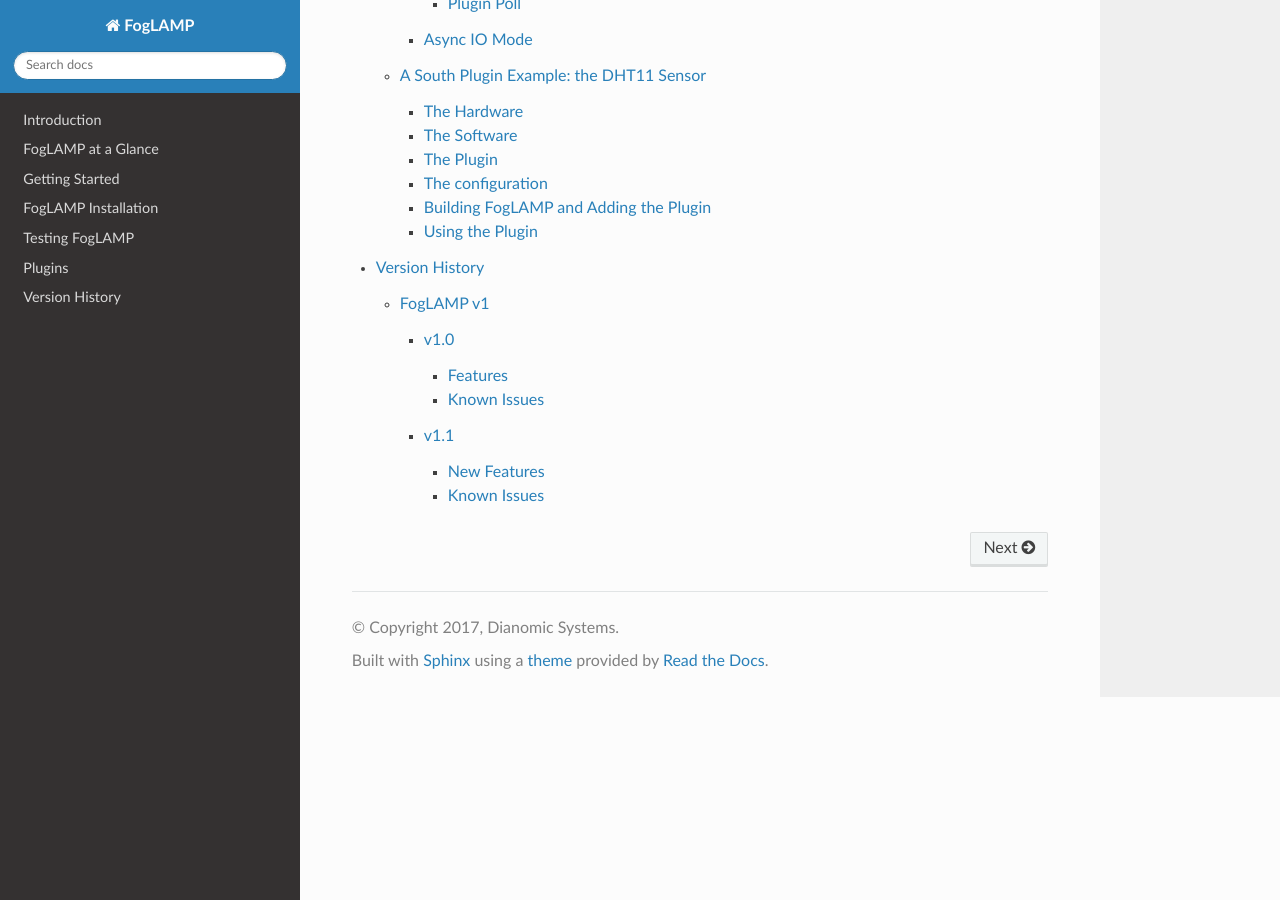
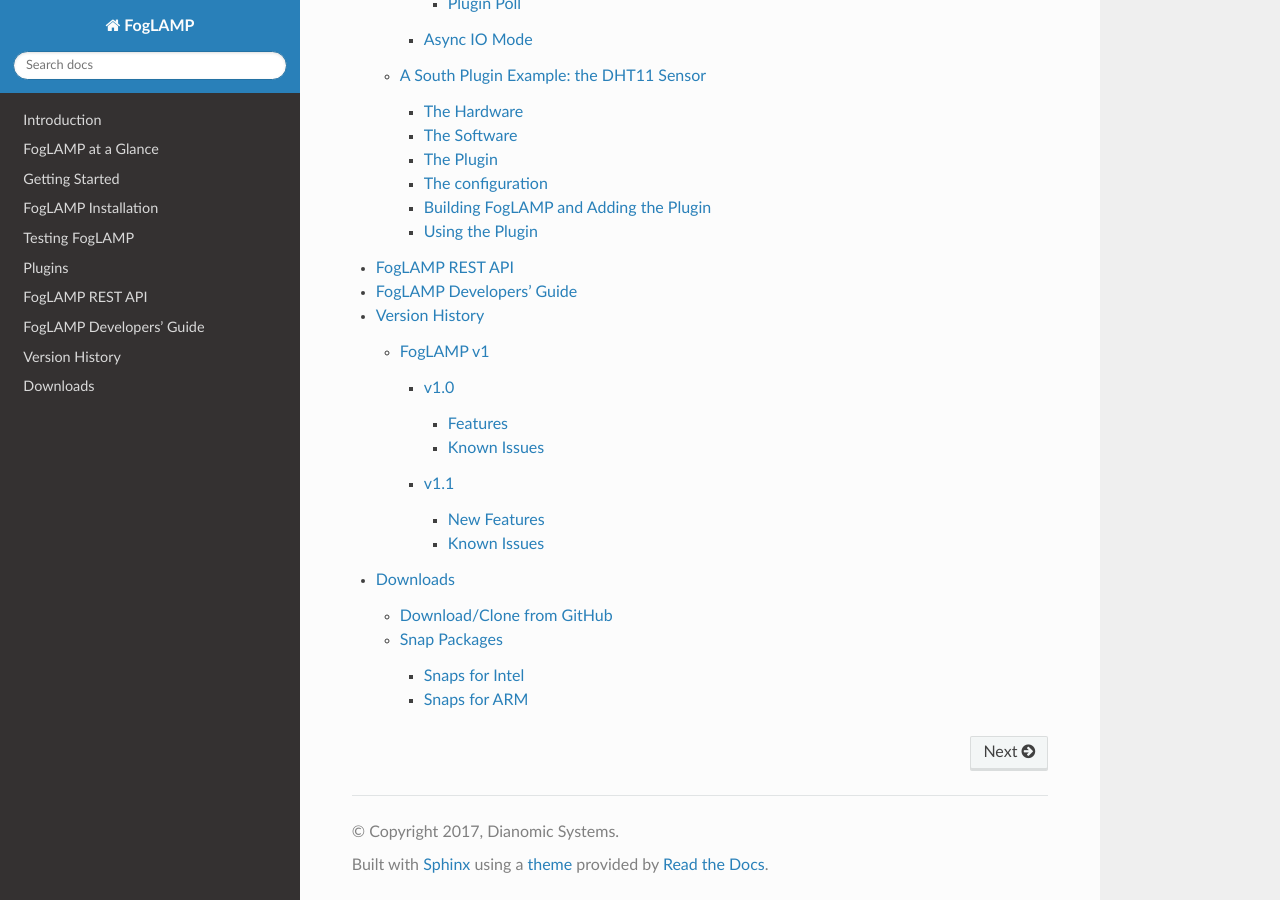
Before and after one commit to fledge-iot/fledge, a Sphinx documentation site: the page built from docs/index.rst, in a window 1280 px wide and 900 px high, scrolled down 2124 px. Built offline with Sphinx 7.4.7 and the Read the Docs theme 2.0.0, drawn with Linux system fonts in a browser that asks for light colours.

Commit message:
First Set

```diff
--- /dev/null
+++ b/docs/07_REST.rst
@@ -0,0 +1,18 @@
+.. REST API Guide
+
+.. |br| raw:: html
+
+   <br />
+
+.. Images
+
+
+.. Links
+
+
+.. =============================================
+
+
+****************
+FogLAMP REST API
+****************
--- /dev/null
+++ b/docs/08_developer.rst
@@ -0,0 +1,18 @@
+.. Developers' Guide
+
+.. |br| raw:: html
+
+   <br />
+
+.. Images
+
+
+.. Links
+
+
+.. =============================================
+
+
+*************************
+FogLAMP Developers' Guide
+*************************
--- /dev/null
+++ b/docs/92_downloads.rst
@@ -0,0 +1,80 @@
+.. Downloads
+
+.. |br| raw:: html
+
+   <br />
+
+.. Images
+
+.. Links
+
+.. Links in new tabs
+
+.. |foglamp prj| raw:: html
+
+   <a href="https://github.com/foglamp/FogLAMP" target="_blank">https://github.com/foglamp/FogLAMP</a>
+
+.. |foglamp gui| raw:: html
+
+   <a href="https://github.com/foglamp/foglamp-gui" target="_blank">https://github.com/foglamp/foglamp-gui</a>
+
+.. |snap builder| raw:: html
+
+   <a href="https://github.com/foglamp/foglamp-snap" target="_blank">https://github.com/foglamp/foglamp-snap</a>
+
+.. |postgres for foglamp| raw:: html
+
+   <a href="https://github.com/foglamp/storage-postgres" target="_blank">https://github.com/foglamp/storage-postgres</a>
+
+.. |intel 1.0| raw:: html
+
+   <a href="https://s3.amazonaws.com/foglamp/snaps/x86_64/foglamp_1.0_amd64.snap">v1.0</a>
+
+.. |intel 1.1| raw:: html
+
+   <a href="https://s3.amazonaws.com/foglamp/snaps/x86_64/foglamp_1.1_amd64.snap">v1.1</a>
+
+.. |arm 1.0| raw:: html
+
+   <a href="https://s3.amazonaws.com/foglamp/snaps/armhf/foglamp_1.0_armhf.snap">v1.0</a>
+
+.. |arm 1.1| raw:: html
+
+   <a href="https://s3.amazonaws.com/foglamp/snaps/armhf/foglamp_1.1_armhf.snap">v1.1</a>
+
+.. =============================================
+
+
+*********
+Downloads
+*********
+
+
+Download/Clone from GitHub
+==========================
+
+FogLAMP and the FogLAMP tools are on GitHub. You can view and download them here:
+
+- **FogLAMP Project**: This is the main project for the FogLAMP platform. |br| |foglamp prj|
+- **FogLAMP GUI**: This is an experimental GUI that connects to the FogLAMP REST API to configure and administer the platform and to retrieve the data buffered in it. |br| |foglamp gui|
+- **Snap builder**: The project use to build snap packages of FogLAMP. |br| |snap builder|
+- **PostgreSQL for FogLAMP**: If you want to build FogLAMP from source and you want to use a version of PostgreSQL that is not automatically installed with a repository manager, this project allows you to create a package containing a tailored version of PostgreSQL. |br| |postgres for foglamp|
+
+
+Snap Packages
+=============
+
+We have created snaps for Intel and ARM architectures. The snaps have been tested on Ubuntu 16.04, Ubuntu Core 16 and Raspbian Stretch.
+
+Snaps for Intel
+---------------
+
+- |intel 1.1| - Released 2018-01-09
+- |intel 1.0| - Released 2017-12-11
+
+
+Snaps for ARM
+-------------
+
+- |arm 1.1| - Released 2018-01-09
+- |arm 1.0| - Released 2017-12-11
--- a/docs/index.rst
+++ b/docs/index.rst
@@ -13,4 +13,7 @@ Welcome to FogLAMP's documentation!
     04_installation
     05_testing
     06_plugins
+    07_REST
+    08_developer
     91_version_history
+    92_downloads
```
